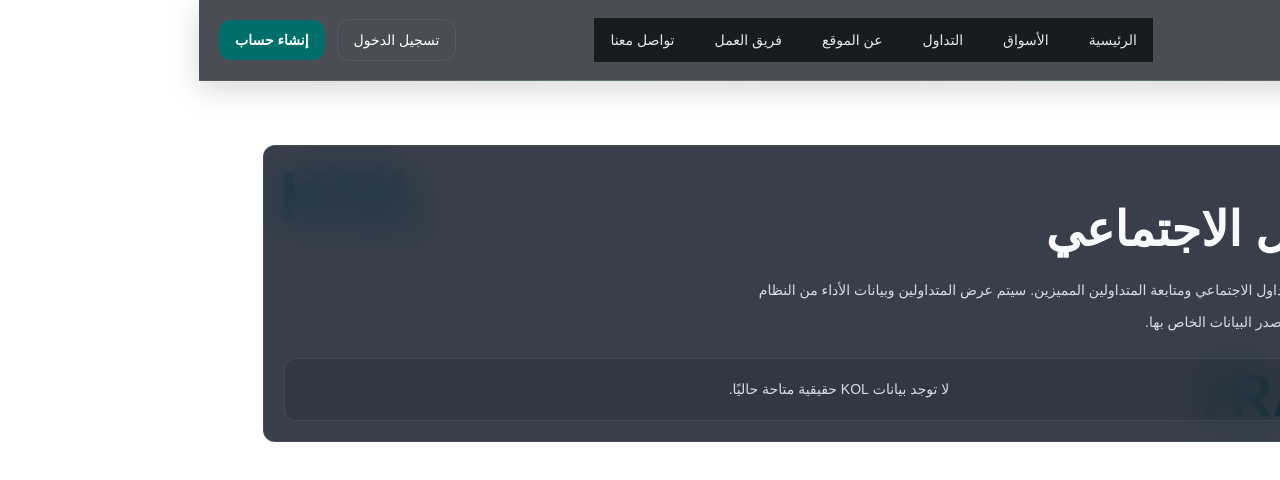
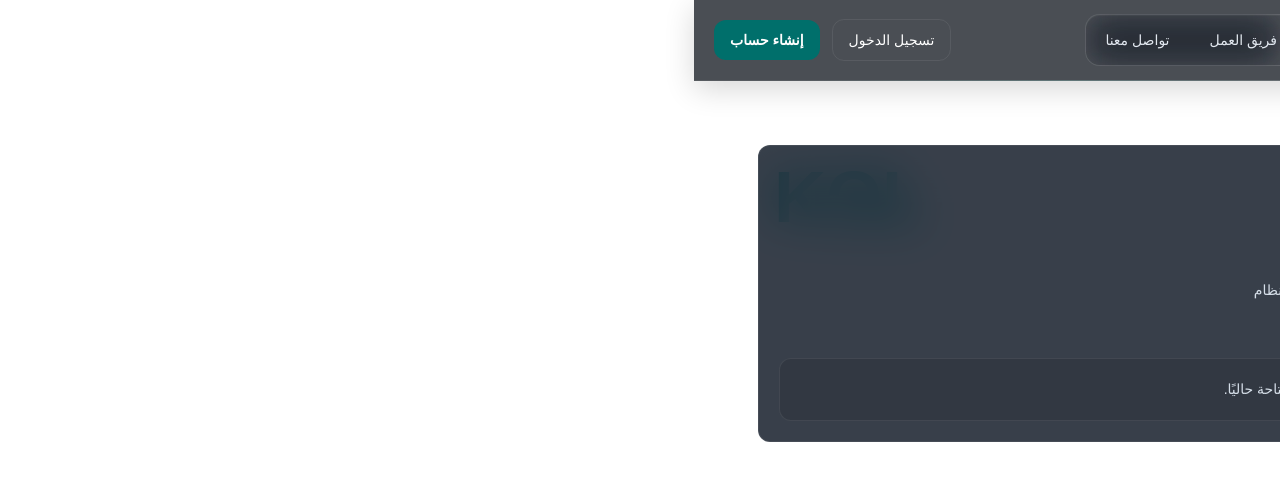
Before and after one commit to ffgg35646-ops/arab-trade, a Next.js app: page /kol in a window 1280 px wide. Shown: the top 480 px of the page. Built offline with nearby package versions, Linux system fonts and the light colour scheme.

Commit message:
Style inner navbar strips as glass and restore outer headers

```diff
--- a/app/globals.css
+++ b/app/globals.css
@@ -1875,24 +1875,26 @@ main.markets-page .markets-main-card > div:last-child button:disabled {
   color: #e7edef !important;
 }
 
-/* EQUITI — public and internal navbar glass tone matches the login button */
-header.equiti-public-navbar {
-  background: rgba(255, 255, 255, .10) !important;
-  background-color: rgba(255, 255, 255, .10) !important;
-  border: 1px solid rgba(255, 255, 255, .20) !important;
-  -webkit-backdrop-filter: blur(20px) saturate(125%) !important;
-  backdrop-filter: blur(20px) saturate(125%) !important;
-  box-shadow: 0 8px 28px rgba(0, 0, 0, .10) !important;
-}
-
-header.equiti-internal-navbar,
-.equiti-dashboard-shell > header.equiti-internal-navbar {
-  background: rgba(255, 255, 255, .10) !important;
-  background-color: rgba(255, 255, 255, .10) !important;
-  border: 1px solid rgba(255, 255, 255, .20) !important;
-  -webkit-backdrop-filter: blur(20px) saturate(125%) !important;
-  backdrop-filter: blur(20px) saturate(125%) !important;
-  box-shadow: 0 8px 28px rgba(0, 0, 0, .10) !important;
+/* Glass styling belongs to the navigation strip inside each header, not the outer header. */
+nav.equiti-public-nav-links,
+nav.equiti-internal-nav-links {
+  display: flex;
+  align-items: center;
+  border: 1px solid rgba(255, 255, 255, .14) !important;
+  border-radius: .9rem;
+  padding: .2rem;
+  background: rgba(255, 255, 255, .055) !important;
+  background-color: rgba(255, 255, 255, .055) !important;
+  -webkit-backdrop-filter: blur(18px) saturate(120%);
+  backdrop-filter: blur(18px) saturate(120%);
+  box-shadow: inset 0 1px 0 rgba(255, 255, 255, .04);
+}
+
+nav.equiti-public-mobile-nav {
+  background: rgba(5, 10, 19, .84) !important;
+  background-color: rgba(5, 10, 19, .84) !important;
+  -webkit-backdrop-filter: blur(18px) saturate(120%);
+  backdrop-filter: blur(18px) saturate(120%);
 }
 
 /* EQUITI — match the internal trading card to the public trading page */
```
